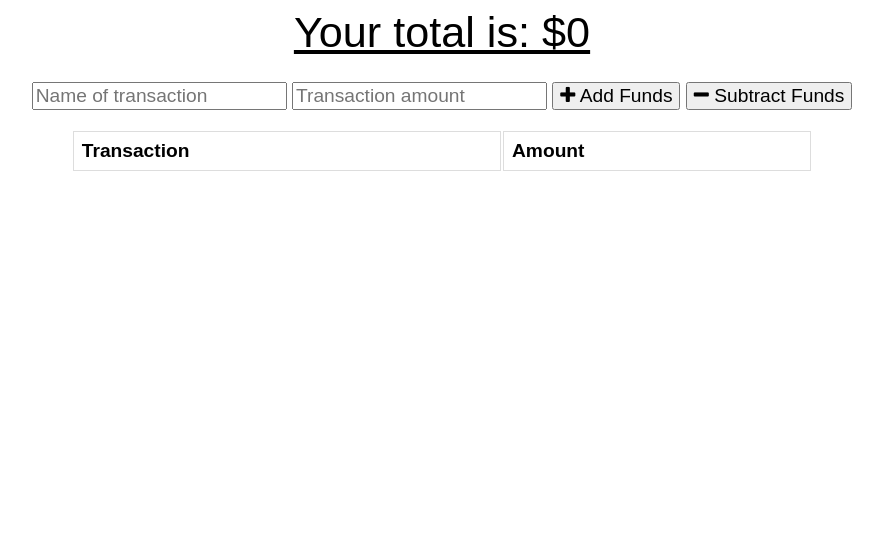
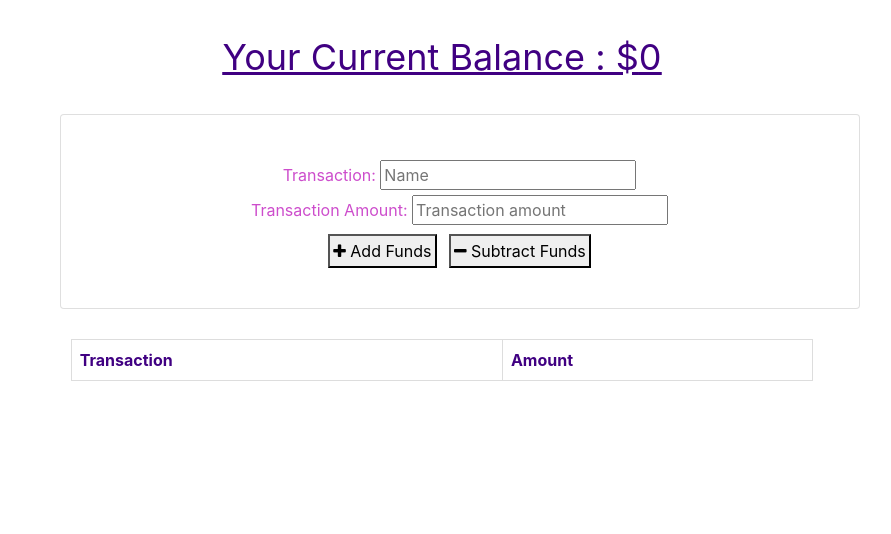
Before and after one commit to sabahsyed/budgetTracker, a website: page public/index.html in a window 1280 px wide. Shown: the whole page, without its empty margins (198-1089 px from the left). Drawn offline with nearby package versions, Linux system fonts and the light colour scheme; no server answers.

Commit message:
Basic styles added,minor error removed from add/sub btns

```diff
--- a/public/db.js
+++ b/public/db.js
@@ -1,3 +1,5 @@
+
+
 let db;
 // create a new db request for a "budget" database.
 
--- a/public/index.html
+++ b/public/index.html
@@ -5,11 +5,13 @@
   <meta charset="UTF-8">
   <meta name="viewport" content="width=device-width, initial-scale=1.0">
   <meta http-equiv="X-UA-Compatible" content="ie=edge">
-  <meta name="theme-color" content="#317EFB">
+  <meta name="theme-color" content="#C57391">
   <link rel="shortcut icon" href="icons/icon-192x192.png" type="image/x-icon">
   <link rel="shortcut icon" href="icons/icon-512x512.png" type="image/x-icon">
   <link rel="stylesheet" href="https://stackpath.bootstrapcdn.com/font-awesome/4.7.0/css/font-awesome.min.css">
   <link rel="stylesheet" href="styles.css">
+  <link rel="stylesheet" href="https://maxcdn.bootstrapcdn.com/bootstrap/4.0.0/css/bootstrap.min.css"
+    integrity="sha384-Gn5384xqQ1aoWXA+058RXPxPg6fy4IWvTNh0E263XmFcJlSAwiGgFAW/dAiS6JXm" crossorigin="anonymous">
   <link rel="manifest" href="manifest.webmanifest" />
   <title>Budget Tracker</title>
 </head>
@@ -17,15 +19,23 @@
 <body>
   <div class="wrapper">
     <div class="total">
-      <div class="total">Your total is: $<span id="total">0</span></div>
+      <div class="total">Your Current Balance : $<span id="total">0</span></div>
     </div>
 
-    <div class="form">
-      <input type="text" id="t-name" placeholder="Name of transaction" />
-      <input type="number" min="0" id="t-amount" placeholder="Transaction amount" />
-      <button id="add-btn"><i class="fa fa-plus buttons"></i> Add Funds</button>
-      <button id="sub-btn"><i class="fa fa-minus"></i> Subtract Funds</button>
-      <p class="error"></p>
+    <div class="card" style="width: 50rem;">
+      <div class="card-body">
+        <div class="form">
+          <label for="Transaction">Transaction:</label>
+          <input type="text" id="t-name" placeholder="Name " />
+          <br>
+          <label for="Amount">Transaction Amount:</label>
+          <input type="number" min="0" id="t-amount" placeholder="Transaction amount" />
+          <br>
+          <button id="add-btn"><i class="fa fa-plus buttons"></i> Add Funds</button>
+          <button id="sub-btn"><i class="fa fa-minus"></i> Subtract Funds</button>
+          <p class="error"></p>
+        </div>
+      </div>
     </div>
 
     <div class="transactions">
--- a/public/styles.css
+++ b/public/styles.css
@@ -1,6 +1,9 @@
 body {
+  padding:30px;
   font-size: 120%;
-  font-family: Arial;
+  font-family: sans-serif;
+
+
 }
 
 button, input {
@@ -17,7 +20,13 @@ td, th {
   text-align: left;
   padding: 8px;
 }
+th{
+  color: #400082;
+}
+td{
+  color:#cd4dcc;
 
+}
 tr:nth-child(even) {
   background-color: #dddddd;
 }
@@ -32,9 +41,10 @@ tr:nth-child(even) {
   text-align: center;
 }
 
-.total {
+.total{
   font-size: 150%;
   text-decoration: underline;
+  color: #400082;
 }
 
 .form {
@@ -49,3 +59,11 @@ tr:nth-child(even) {
   width: 90%;
   margin: 0 auto;
 }
+.card{
+  margin:30px;
+  color:#cd4dcc;
+}
+#add-btn, #sub-btn{
+  padding:3px;
+  margin: 4px;
+}
```
